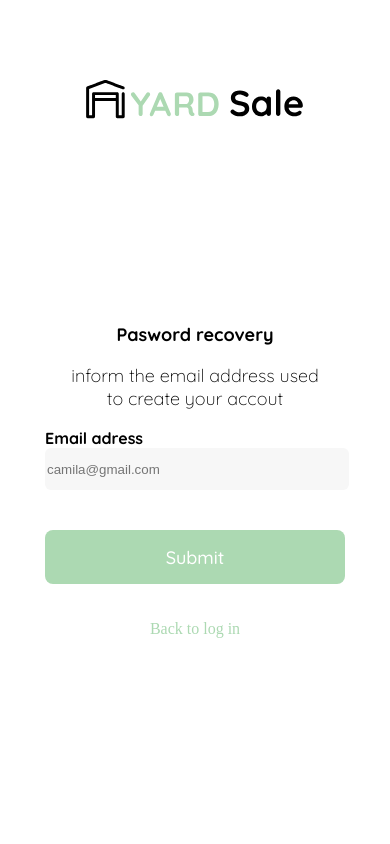
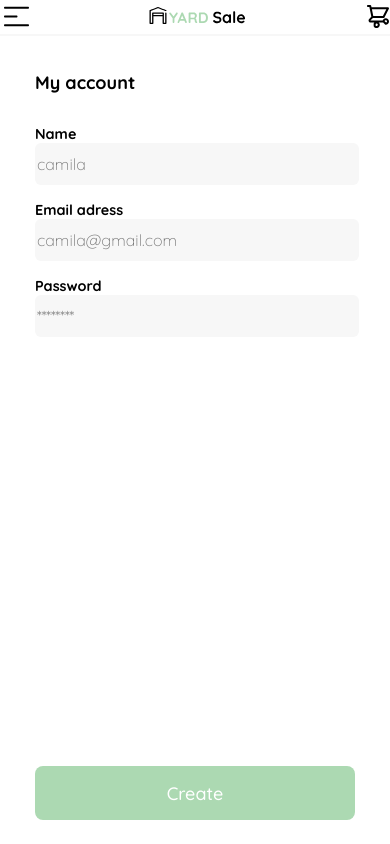
Before and after one commit to feimb/Yard-sale, a website: page create account.html in a window 390 px wide. Drawn offline with Linux system fonts and the light colour scheme.

Commit message:
create account section finish

```diff
--- a/index.html
+++ b/create account.html
@@ -12,7 +12,7 @@
     </head>
 
 <body class="body-fixed">
-    <header>
+    <header class="header-desktop">
         <ul class="left-header">
             <li>
                 <img src="./logo/logo_yard_sale.svg" alt="">
@@ -36,6 +36,8 @@
                 Others
             </li>
         </ul>
+
+
         <ul class="right-header">
             <li>
                 <a class="sing-in--button" href="">Sing in</a>
@@ -44,19 +46,34 @@
                 <img src="./icons/icon_shopping_cart.svg" alt="shoping cart" class="shoping-cart">
             </li>
         </ul>
-        </header>
+    </header>
+    <header class="header__mobile">
+        <div>
 
-        <img src="logo/logo_yard_sale.svg" alt="Yard sale" class="img-yard-sale__mobile" >
+                <img src="icons/icon_menu.svg" alt="">
+
+
+                <img src="logo/logo_yard_sale.svg" alt="">
+
+
+                <img src="icons/icon_shopping_cart.svg" alt="">
+
+        </div>
+    </header>
+
     <main class="main--password-recovery-succed">
+
         <form action="submit">
-            <div class="main--password-recovery-text">
-                <p>Pasword recovery</p>
-                <p>inform the email address used to create your accout</p>
-            </div>
+            <h2>My account</h2>
+
+            <label for="name">Name</label>
+            <input type="text" id="name" class="name-input" placeholder="camila">
             <label for="email">Email adress</label>
             <input type="email" id="email" class="email-input" placeholder="camila@gmail.com">
-            <button type="button">Submit</button>
-            <a>Back to log in<a>
+            <label for="password">Password</label>
+            <input type="password" id="password" class="password-input" placeholder="********">
+
+            <button type="button" class="bottom-button">Create</button>
         </form>
     </main>
 </body>
--- a/css/media.css
+++ b/css/media.css
@@ -2,9 +2,23 @@
     .img-yard-sale__mobile{
         display: none;
     }
+    .header__mobile{
+        display: none;
+    }
+
 }
 @media(max-width: 930px){
-    header{
+    .header-desktop{
         display: none;
     }
+    .img-yard-sale__mobile{
+        margin-bottom: 40px;
+    }
+    .header__mobile{
+        margin-bottom: 20px;
+    }
+    form .bottom-button{
+        position: absolute;
+        bottom: 80px;
+    }
 }
--- a/sass/main.scss
+++ b/sass/main.scss
@@ -11,6 +11,7 @@ $lg: 18px;
 body{
     margin: 0;
     padding: 0;
+    position: relative;
 }
 .body-fixed{
     position: fixed;
@@ -19,13 +20,14 @@ body{
     bottom: 0;
     left: 0;
 }
-header{
+.header-desktop{
     height: 32px;
     padding: 4px;
     width: 100%;
     display: flex;
     justify-content: space-between;
     border-bottom: 2.8px solid $input-color;
+    margin-bottom: 80px;
     .left-header{
         width: 100%;
         display: flex;
@@ -76,7 +78,29 @@ header{
         }
 
     }
+
 }
+
+.header__mobile{
+    height: 26px;
+    width: 100%;
+    padding: 4px;
+
+    border-bottom: 2.8px solid $input-color;
+    div{
+        display: flex;
+        flex-direction: row;
+        justify-content: space-between;
+        align-items: center;
+
+        :nth-child(3){
+            margin-right: 4px;
+        }
+    }
+}
+
+
+
 .img-yard-sale__mobile{
     width: 220px;
     display: flex;
@@ -86,14 +110,24 @@ header{
 .main--password-recovery-succed{
     width: 100%;
     height: 100%;
+
+
+
     form{
-        width: 300px;
+        width: 320px;
         height: 100%;
         display: flex;
         flex-direction: column;
         margin: 0 auto;
-        margin-top: 180px;
+        margin-top: 0;
+        position: relative;
+        h2{
+            font-size: $lg;
+            font-weight: bold;
+            font-family: 'Quicksand', sans-serif;
+            color: $darky-color;
 
+        }
         .main--password-recovery-text{
             width: 260px;
             display: flex;
@@ -115,18 +149,22 @@ header{
             }
         }
         label{
-            font-size: $md;
+            font-size: 0.9rem;
             font-weight: bold;
             color: $darky-color;
             font-family: 'Quicksand', sans-serif;
+            margin-top: 16px;
         }
-        .email-input{
+        input{
             width: 100%;
             height: 40px;
             border: none;
             background-color: $input-color;
             border-radius: 6px;
             outline: none;
+            font-size: 1rem;
+            font-weight: 300;
+            font-family: 'Quicksand', sans-serif;
         }
         button{
             width: 100%;
```
Also changed, not shown: password recovery succed.html (added, +63 -0 lines), css/main.css, 1 other file.
